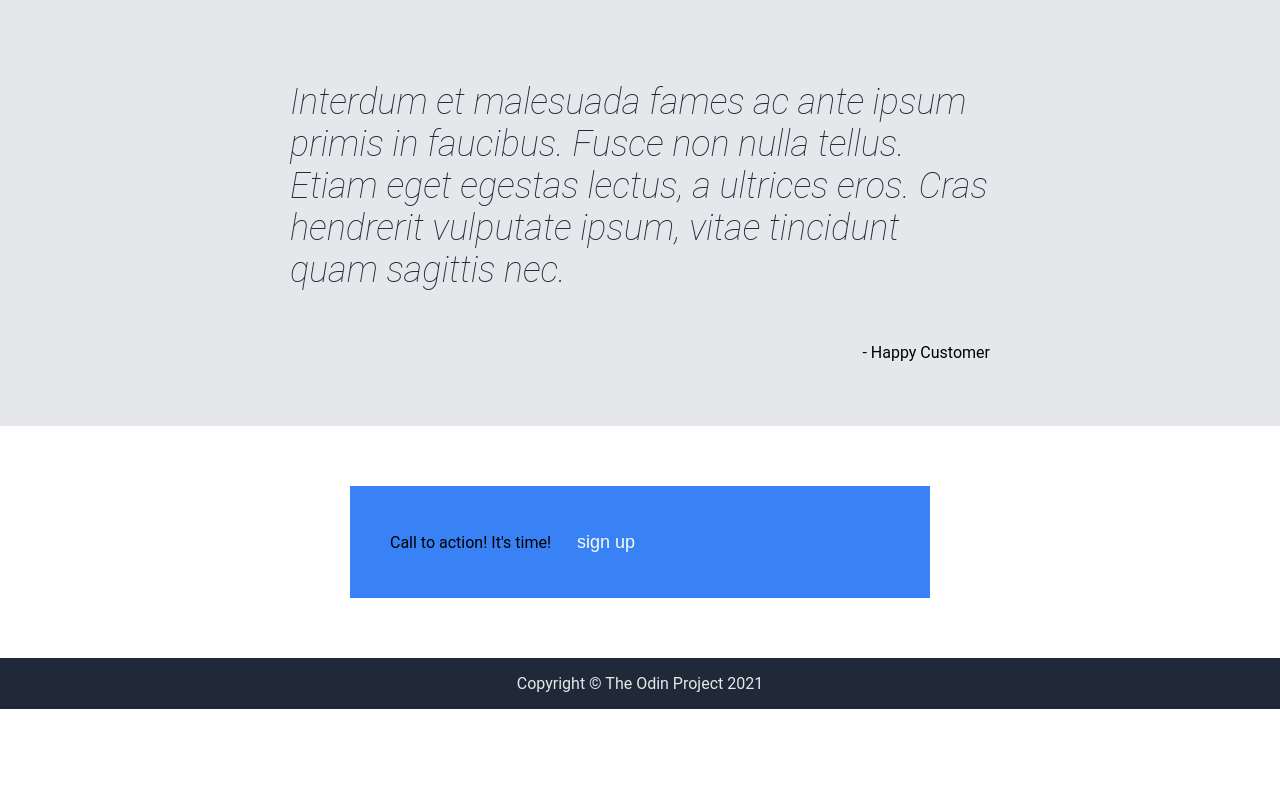
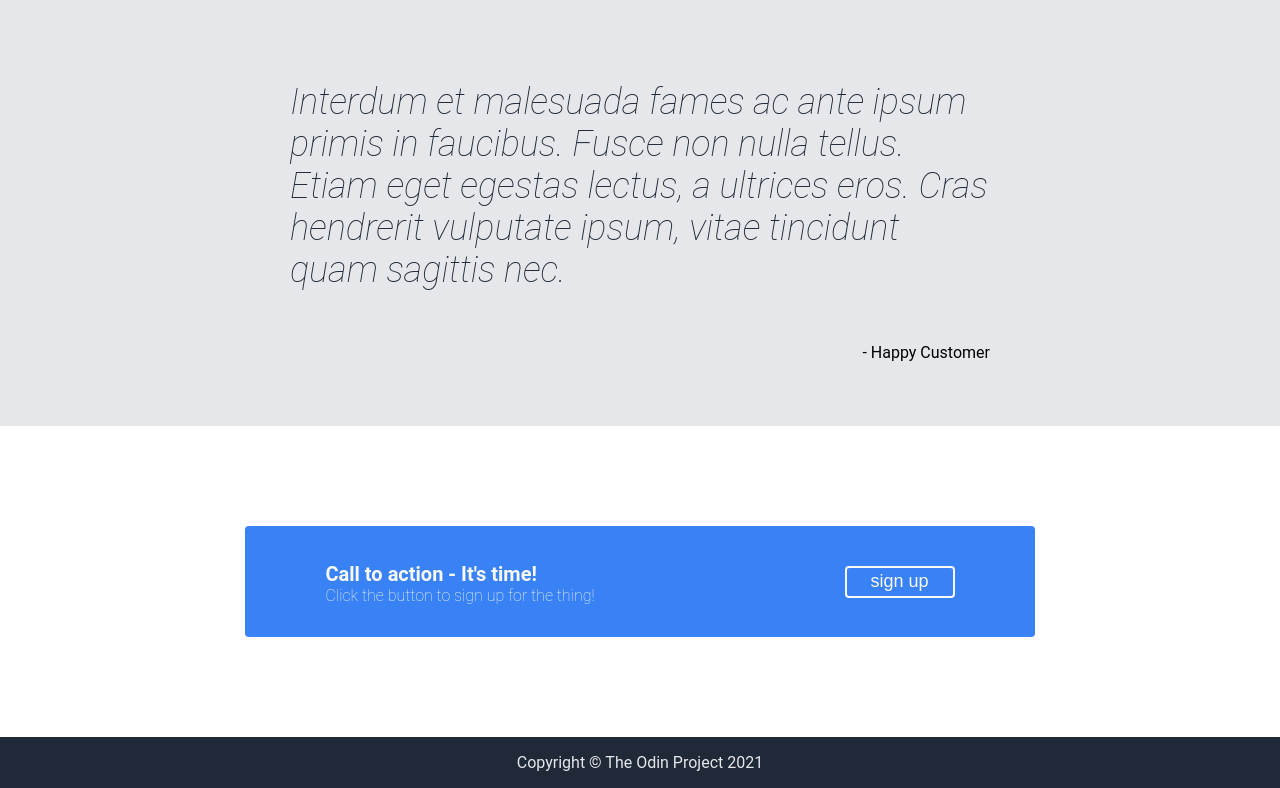
Before and after one commit to JLopez-W/landing-page, a plain HTML site: page index.html in a window 1280 px wide. Shown: the part 961-1749 px from the top of the page. Before the commit the page ends 1670 px from the top, so only its background shows below. Drawn offline with Linux system fonts and the light colour scheme.

Commit message:
Fix alignment for items in Section 4

```diff
--- a/index.html
+++ b/index.html
@@ -61,7 +61,13 @@
                 </div>
 
                 <div class="bottom-section">
-                    <div class="sign-up">Call to action! It's time!<button>sign up</button></div>
+                    <div class="blue-container">
+                            <div class="blue-left">
+                                <p class="sign-up">Call to action - It's time!</p>
+                                <p class="sign-up-caption">Click the button to sign up for the thing!</p>
+                            </div>
+                            <button class="bottom-button">sign up</button>
+                    </div>
                 </div>
 
                     <div class="footer">Copyright © The Odin Project 2021</div>
--- a/styles.css
+++ b/styles.css
@@ -48,10 +48,10 @@ button {
     background-color: #3882f6;
     color: #f9faf8;
     font-size: 18px;
-    width: 110px;
-    height: 32px;
+    min-width: 110px;
+    min-height: 32px;
+    border-radius: 4px;
     border: none;
-    border-radius: 4px;
 }
 
 .header-links {
@@ -164,13 +164,39 @@ figure {
     display: flex;
     justify-content: center;
     align-items: center;
+    padding: 40px;
+}
+
+.blue-container {
+    display: flex;
+    justify-content: space-between;
+    align-items: center;
+    background-color: #3882f6;
+    color: #f9faf8;
+    margin: 60px;
+    padding: 16px 80px;
+    gap: 250px;
+    border-radius: 4px;
+}
+
+.blue-left {
+    display: flex;
+    flex-direction: column;
 }
 
 .sign-up {
-    background-color: #3882f6;
-    width: 500px;
-    padding: 40px;
-    margin: 60px;
+    font-size: 20px;
+    font-weight: bold;
+    margin-bottom: 0;
+}
+
+.sign-up-caption {
+    font-weight: lighter;
+    margin-top: 0;
+}
+
+.bottom-button {
+    border: 2px solid #f9faf8;
 }
 
 /*** Footer ***/
```
